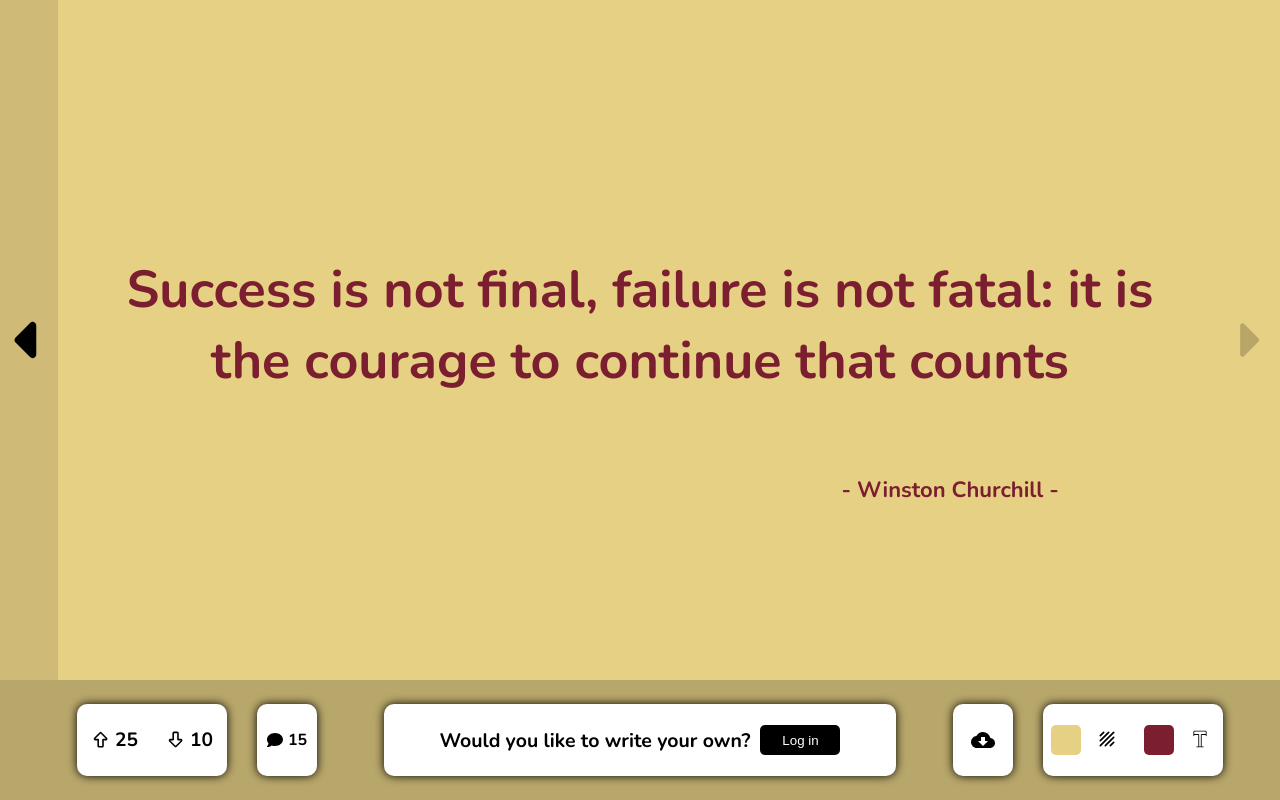
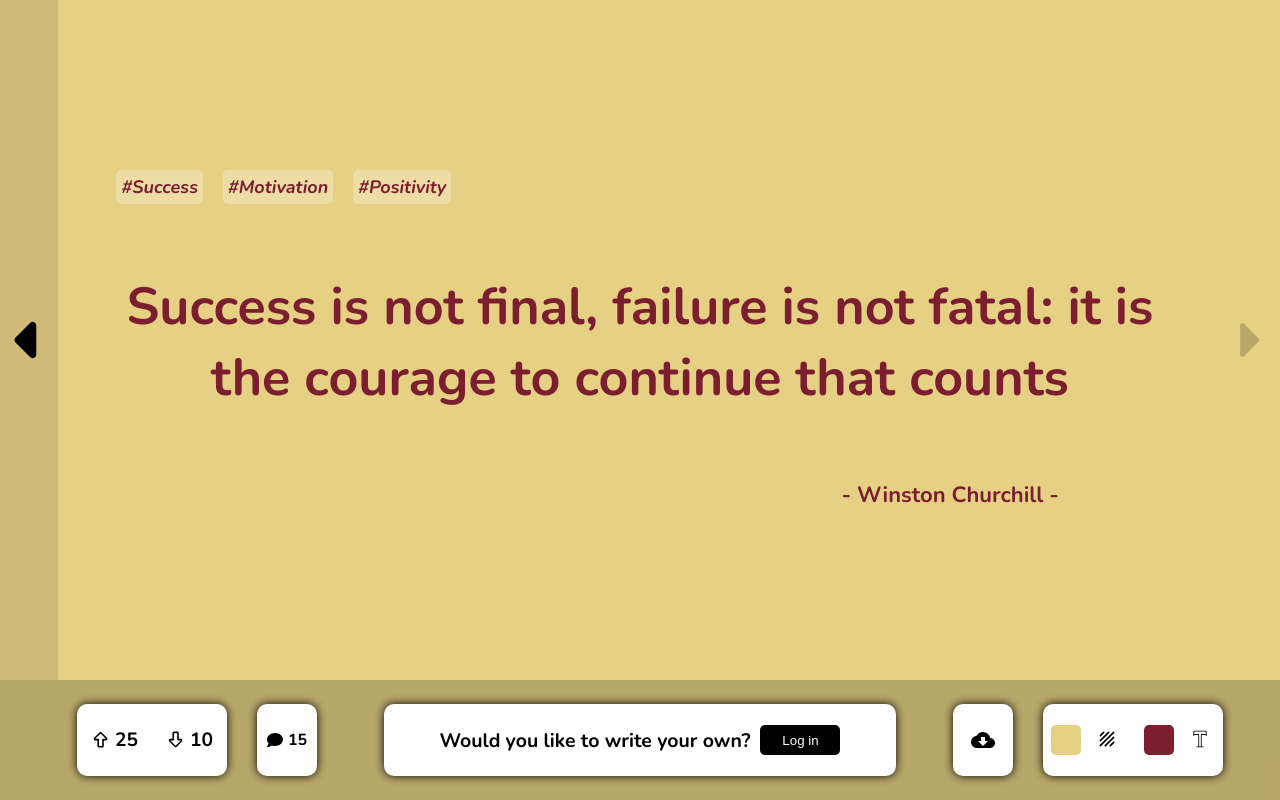
Before and after one commit to MirominaS/quote-web, a React (Vite) app: page / in a window 1280 px wide. Built offline with nearby package versions, Linux system fonts and the light colour scheme.

Commit message:
added tags as array and mapped tags from the objects and display them with the quote

```diff
--- a/src/components/quote/Quote.css
+++ b/src/components/quote/Quote.css
@@ -14,12 +14,21 @@
         padding: 20px;
 
         .quote-detail-tag{
-            width: 12%;
+            width: 100%;
             text-align: center;
             color: rgb(122,30,48);
             font-size: large;
             font-style: oblique;
-            border-radius: 5px;
+            display: flex;
+            justify-content: start;
+            align-items: center;
+            gap: 20px;
+
+            div{
+                background-color: #ffffff42;
+                border-radius: 5px;
+                padding: 5px;
+            }
         }
 
         .quote-detail-quote{
--- a/src/components/quote/Quote.jsx
+++ b/src/components/quote/Quote.jsx
@@ -7,7 +7,8 @@ const Quote = ({tag,quote,by,ref,style}) => {
   return (
     <div className='quote-container' ref={ref} style={style}>
       <div className='quote-detail'  >
-          <div className='quote-detail-tag ' style={{...style,backgroundColor: "#ffffff80"}}>{tag}</div>
+
+          <div className='quote-detail-tag ' style={style}>{tag}</div>
           <div className='quote-detail-quote' style={style}>{quote}</div>
           <div className='quote-detail-by' style={style}>- {by} -</div>
       </div>
--- a/src/pages/home/Home.css
+++ b/src/pages/home/Home.css
@@ -28,6 +28,7 @@
             background-color: rgba(0, 0, 0, 0.1);
             color: rgb(0, 0, 0);
         }
+
     }
 
     .home-footer{
--- a/src/pages/home/Home.jsx
+++ b/src/pages/home/Home.jsx
@@ -33,7 +33,7 @@ const Home = () => {
   const quoteDetails = [
     {
       id: 0,
-      tags: ["#Success",],
+      tags: ["Success","Motivation","Positivity"],
       quote:
         "Success is not final, failure is not fatal: it is the courage to continue that counts",
       by: "Winston Churchill",
@@ -44,7 +44,7 @@ const Home = () => {
     },
     {
       id: 1,
-      tag: "#Motivation",
+      tags: ["Motivation","Mindset", "BelieveInYourself" ,"Inspiration"],
       quote: "Do what you can, with what you have, where you are.",
       by: "Theodore Roosevelt",
       status: -1,
@@ -54,7 +54,7 @@ const Home = () => {
     },
     {
       id: 2,
-      tag: "#Productivity",
+      tags: ["Productivity","Focus", "TimeManagement", "LifeQuotes"],
       quote: "Don't count the days, make the days count.",
       by: "Muhammad Ali",
       status: 0,
@@ -64,7 +64,7 @@ const Home = () => {
     },
     {
       id: 3,
-      tag: "#Confidence",
+      tags: ["Confidence", "DreamBig", "SelfBelief", "Motivation"],
       quote: "Doubt kills more dreams than failure ever will.",
       by: "Suzy Kassem",
       status: -1,
@@ -124,9 +124,10 @@ const Home = () => {
                         {backgroundColor: `${getBgColor}`,color: `${getTextColor}`}
                       }
                 key={quoteDetail.id}
-                tag={quoteDetail.tag}
                 quote={quoteDetail.quote}
                 by={quoteDetail.by}
+                tag={quoteDetail.tags.map((tag,tagIndex)=>
+                  <div className="home-quote-tag" key={tagIndex}>{'#'+tag}</div> )}
               />
             )
         )}
```
